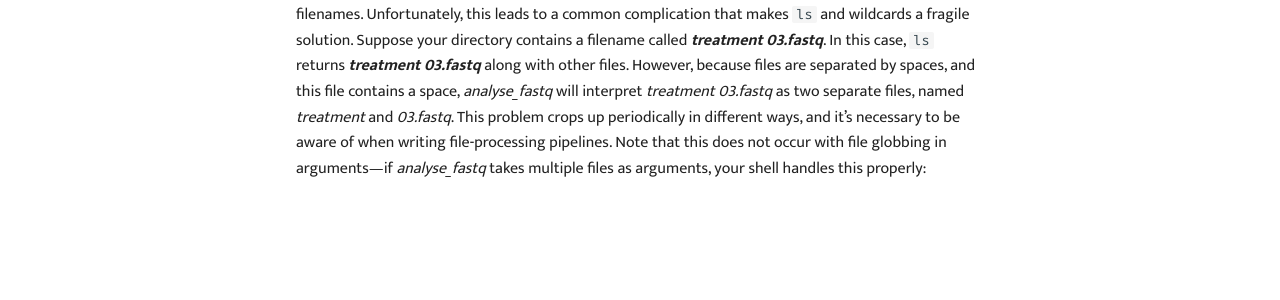
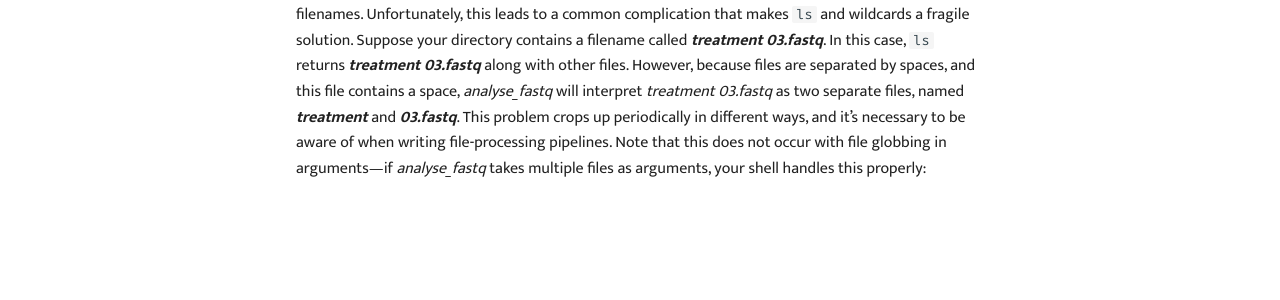
Before and after one commit to GenomicsAotearoa/shell-for-bioinformatics, an MkDocs documentation site: the page built from docs/6_automate_fileprocessing_find_xargs.md, in a window 1280 px wide. Shown: the part 419-719 px from the top of the page. Built offline with MkDocs 1.6.1 and Material for MkDocs 9.7.7, drawn with Linux system fonts in a browser that asks for light colours; comment, search, counter and statistics services are not loaded.

Commit message:
syntax fix

````diff
--- a/docs/6_automate_fileprocessing_find_xargs.md
+++ b/docs/6_automate_fileprocessing_find_xargs.md
@@ -8,4 +8,4 @@
 ls *.fastq | analyse_fastq
 ```
 
-Your shell expands this wildcard to all matching files in the current directory, and `ls` prints these filenames. Unfortunately, this leads to a common complication that makes `ls` and wildcards a fragile solution. Suppose your directory contains a filename called ***treatment 03.fastq***. In this case, `ls` returns ***treatment 03.fastq*** along with other files. However, because files are separated by spaces, and this file contains a space, *analyse_fastq* will interpret *treatment 03.fastq* as two separate files, named *treatment* and *03.fastq*. This problem crops up periodically in different ways, and it’s necessary to be aware of when writing file-processing pipelines. Note that this does not occur with file globbing in arguments—if *analyse_fastq* takes multiple files as arguments, your shell handles this properly:
+Your shell expands this wildcard to all matching files in the current directory, and `ls` prints these filenames. Unfortunately, this leads to a common complication that makes `ls` and wildcards a fragile solution. Suppose your directory contains a filename called ***treatment 03.fastq***. In this case, `ls` returns ***treatment 03.fastq*** along with other files. However, because files are separated by spaces, and this file contains a space, *analyse_fastq* will interpret *treatment 03.fastq* as two separate files, named ***treatment*** and ***03.fastq***. This problem crops up periodically in different ways, and it’s necessary to be aware of when writing file-processing pipelines. Note that this does not occur with file globbing in arguments—if *analyse_fastq* takes multiple files as arguments, your shell handles this properly:
````
